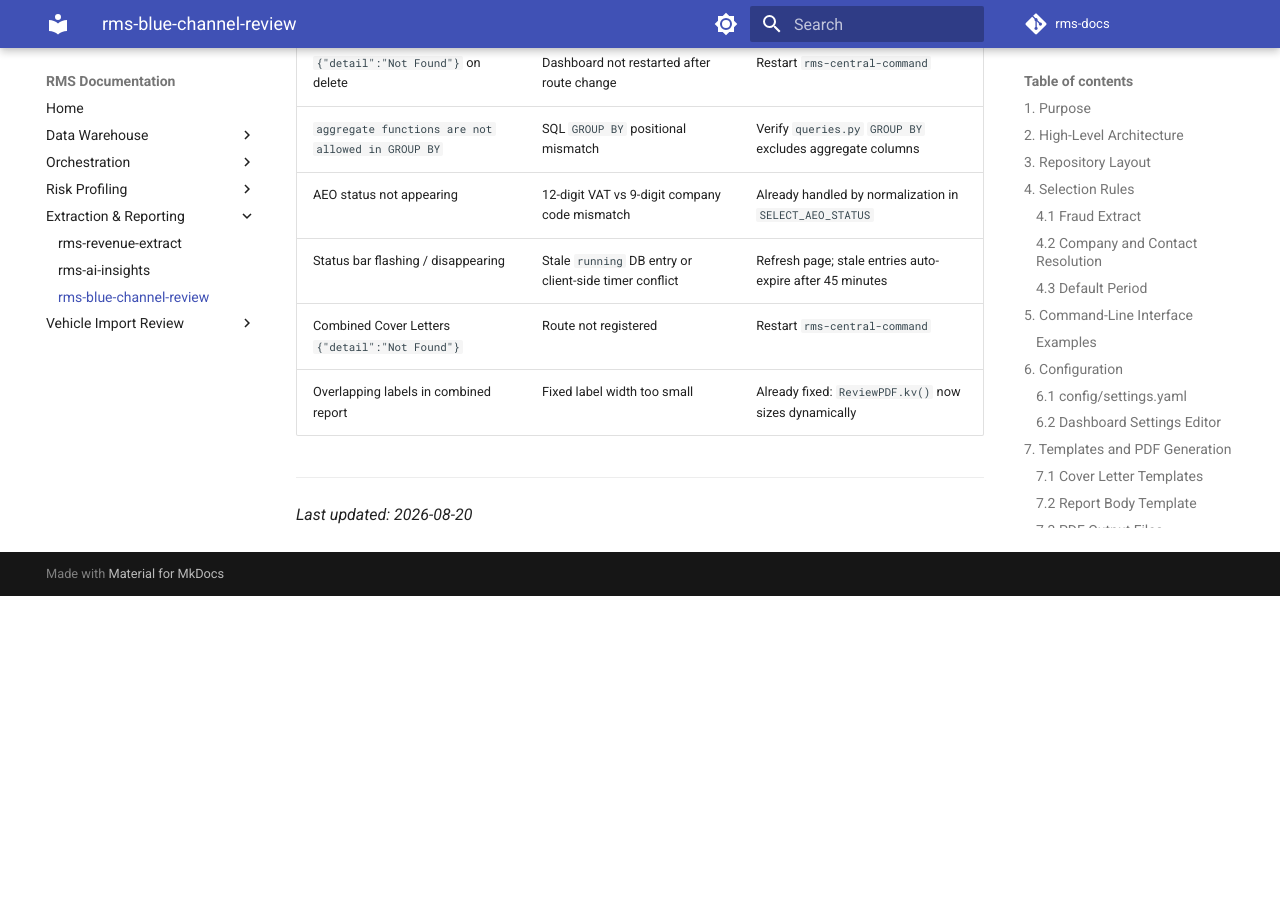
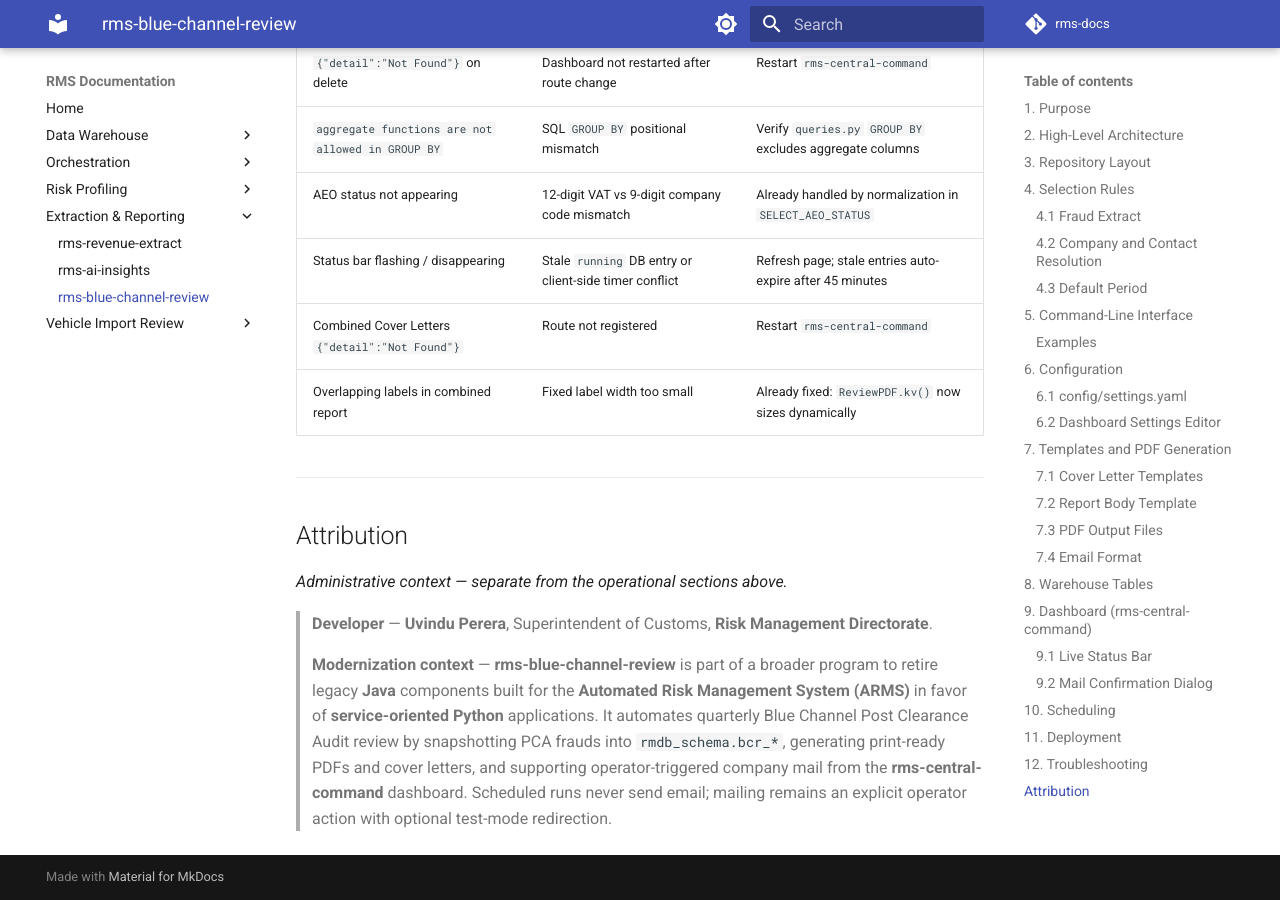
Before and after one commit to uvindu-perera/rms-docs, an MkDocs documentation site: the page built from docs/rms-blue-channel-review.md, in a window 1280 px wide and 900 px high, scrolled down 9054 px. Built offline with MkDocs 1.6.1 and Material for MkDocs 9.7.7, drawn with Linux system fonts in a browser that asks for light colours; comment, search, counter and statistics services are not loaded; before the commit the page ends 9650 px from its top, so only the background shows below that.

Commit message:
Add developer attribution to Blue Channel Review docs.
Co-authored-by: Cursor <cursoragent@cursor.com>

```diff
--- a/docs/rms-blue-channel-review.md
+++ b/docs/rms-blue-channel-review.md
@@ -375,4 +375,10 @@ on this site). Summary:
 
 ---
 
-*Last updated: 2026-08-20*
+## Attribution
+
+*Administrative context — separate from the operational sections above.*
+
+> **Developer** — **Uvindu Perera**, Superintendent of Customs, **Risk Management Directorate**.
+>
+> **Modernization context** — **rms-blue-channel-review** is part of a broader program to retire legacy **Java** components built for the **Automated Risk Management System (ARMS)** in favor of **service-oriented Python** applications. It automates quarterly Blue Channel Post Clearance Audit review by snapshotting PCA frauds into `rmdb_schema.bcr_*`, generating print-ready PDFs and cover letters, and supporting operator-triggered company mail from the **rms-central-command** dashboard. Scheduled runs never send email; mailing remains an explicit operator action with optional test-mode redirection.
```
